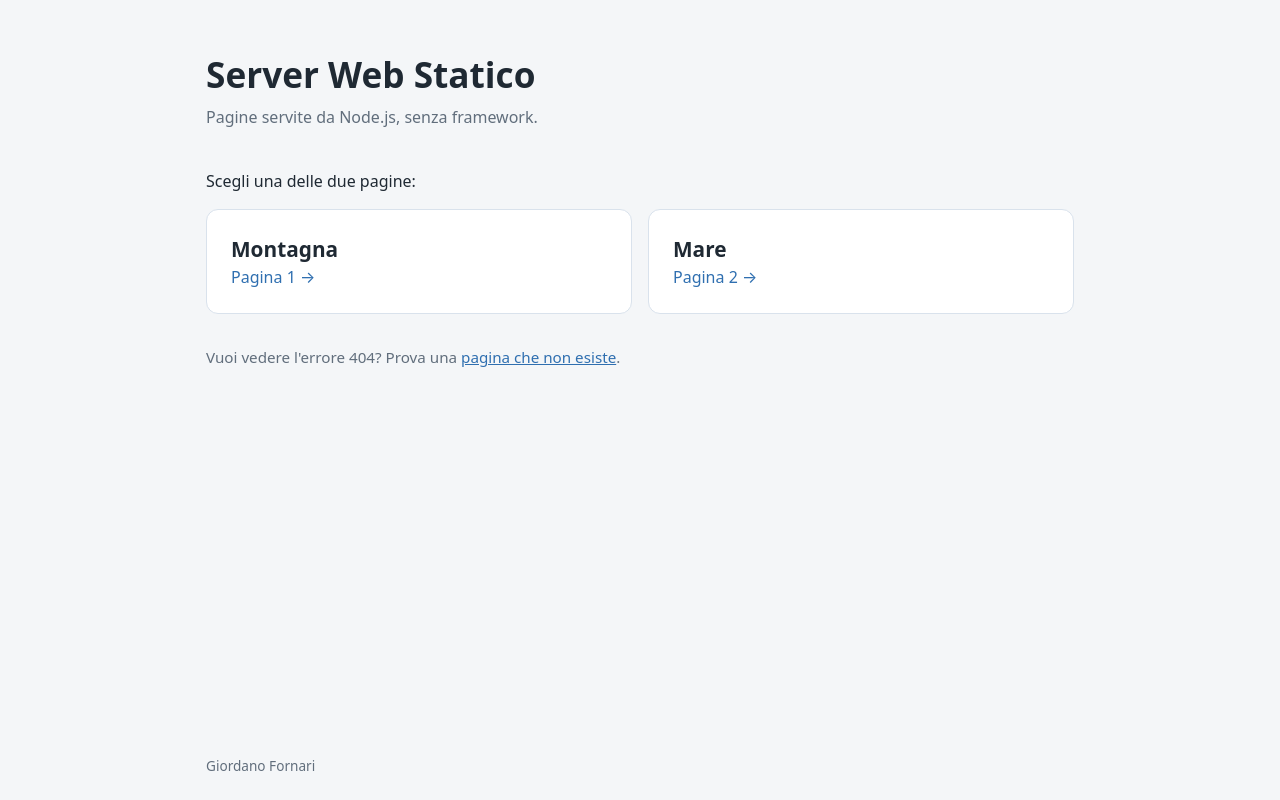
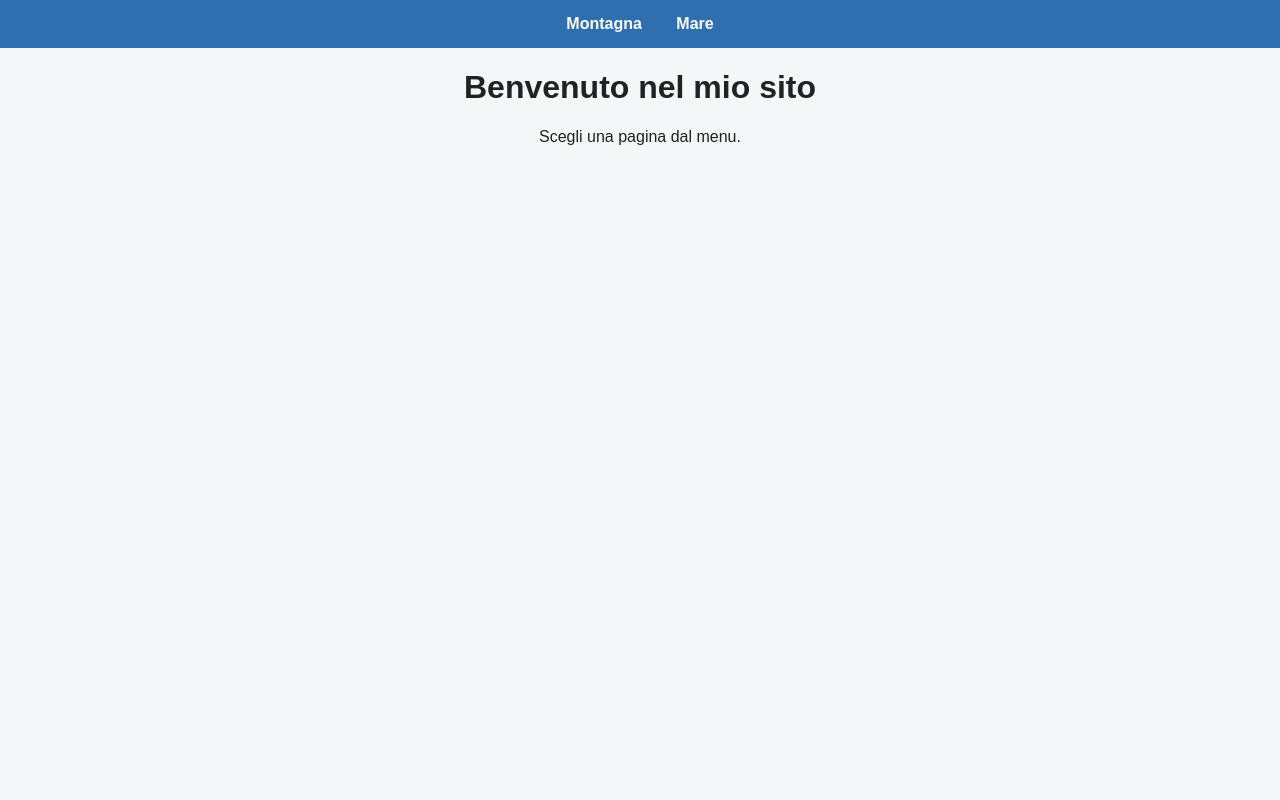
Before and after one commit to bigBrodyG/DIYJavaScript, a plain HTML site: page ServerWebStatico/public/index.html in a window 1280 px wide. Drawn offline with Linux system fonts and the light colour scheme.

Commit message:
refactor: slim ServerWebStatico (Css folder, images in public, basic 404)

```diff
--- /dev/null
+++ b/ServerWebStatico/Css/style.css
@@ -0,0 +1,28 @@
+body {
+    margin: 0;
+    font-family: Arial, sans-serif;
+    background: #f4f6f8;
+    color: #222;
+    text-align: center;
+}
+
+nav {
+    background: #2f6fb0;
+    padding: 15px;
+}
+
+nav a {
+    color: white;
+    text-decoration: none;
+    font-weight: bold;
+    margin: 0 15px;
+}
+
+nav a:hover {
+    text-decoration: underline;
+}
+
+img {
+    max-width: 90%;
+    border-radius: 10px;
+}
--- a/ServerWebStatico/css/style.css
+++ /dev/null
@@ -1,148 +0,0 @@
-/* Foglio di stile del server web statico - Autore: Giordano Fornari */
-
-:root {
-    --sfondo: #f4f6f8;
-    --testo: #1f2933;
-    --tenue: #616e7c;
-    --card: #ffffff;
-    --bordo: #d9e2ec;
-    --accento: #2f6fb0;
-}
-
-/* tema scuro se il sistema lo preferisce */
-@media (prefers-color-scheme: dark) {
-    :root {
-        --sfondo: #14181d;
-        --testo: #e4e7eb;
-        --tenue: #9aa5b1;
-        --card: #1f252c;
-        --bordo: #323b45;
-        --accento: #7fb3e8;
-    }
-}
-
-* {
-    box-sizing: border-box;
-}
-
-body {
-    margin: 0;
-    min-height: 100vh;
-    display: flex;
-    flex-direction: column;
-    font-family: system-ui, -apple-system, "Segoe UI", Roboto, sans-serif;
-    line-height: 1.5;
-    background: var(--sfondo);
-    color: var(--testo);
-}
-
-header,
-main,
-footer {
-    width: 100%;
-    max-width: 900px;
-    margin: 0 auto;
-    padding: 0 16px;
-}
-
-header {
-    padding-top: 48px;
-}
-
-header h1 {
-    margin: 0;
-    font-size: 2.2rem;
-}
-
-header p {
-    margin: 4px 0 0;
-    color: var(--tenue);
-}
-
-main {
-    flex: 1;
-    padding-top: 24px;
-    padding-bottom: 48px;
-}
-
-a {
-    color: var(--accento);
-}
-
-/* home: i due link come card */
-.scelte {
-    display: grid;
-    grid-template-columns: repeat(auto-fit, minmax(220px, 1fr));
-    gap: 16px;
-    margin: 16px 0 32px;
-}
-
-.card {
-    display: block;
-    padding: 24px;
-    background: var(--card);
-    border: 1px solid var(--bordo);
-    border-radius: 12px;
-    text-decoration: none;
-    color: var(--testo);
-    transition: border-color 0.15s, transform 0.15s;
-}
-
-.card:hover {
-    border-color: var(--accento);
-    transform: translateY(-2px);
-}
-
-.card .titolo {
-    display: block;
-    font-size: 1.3rem;
-    font-weight: 600;
-}
-
-.card .sotto {
-    color: var(--accento);
-}
-
-.nota {
-    color: var(--tenue);
-    font-size: 0.95rem;
-}
-
-/* pagine con l'immagine */
-figure {
-    margin: 0 0 24px;
-}
-
-figure img {
-    display: block;
-    width: 100%;
-    height: auto;
-    border-radius: 12px;
-}
-
-figcaption {
-    margin-top: 8px;
-    color: var(--tenue);
-    font-size: 0.9rem;
-}
-
-.indietro {
-    font-weight: 600;
-    text-decoration: none;
-}
-
-.indietro:hover {
-    text-decoration: underline;
-}
-
-/* pagina 404 */
-.codice {
-    font-size: 4rem;
-    color: var(--accento);
-}
-
-footer {
-    padding-bottom: 24px;
-    color: var(--tenue);
-    font-size: 0.85rem;
-}
--- a/ServerWebStatico/public/index.html
+++ b/ServerWebStatico/public/index.html
@@ -1,39 +1,18 @@
 <!DOCTYPE html>
-<!-- Home del server web statico - Autore: Giordano Fornari -->
 <html lang="it">
 <head>
     <meta charset="UTF-8">
     <meta name="viewport" content="width=device-width, initial-scale=1.0">
-    <title>Home - Server Statico</title>
-    <link rel="stylesheet" href="/css/style.css">
+    <title>Home</title>
+    <link rel="stylesheet" href="/Css/style.css">
 </head>
 <body>
-    <header>
-        <h1>Server Web Statico</h1>
-        <p>Pagine servite da Node.js, senza framework.</p>
-    </header>
+    <nav>
+        <a href="/pagina1.html">Montagna</a>
+        <a href="/pagina2.html">Mare</a>
+    </nav>
 
-    <main>
-        <p>Scegli una delle due pagine:</p>
-
-        <!-- i due link alle pagine con l'immagine -->
-        <nav class="scelte">
-            <a class="card" href="/pagina1.html">
-                <span class="titolo">Montagna</span>
-                <span class="sotto">Pagina 1 &rarr;</span>
-            </a>
-            <a class="card" href="/pagina2.html">
-                <span class="titolo">Mare</span>
-                <span class="sotto">Pagina 2 &rarr;</span>
-            </a>
-        </nav>
-
-        <!-- link a una pagina che non esiste, per vedere il 404 -->
-        <p class="nota">
-            Vuoi vedere l'errore 404? Prova una <a href="/pagina-che-non-esiste.html">pagina che non esiste</a>.
-        </p>
-    </main>
-
-    <footer>Giordano Fornari</footer>
+    <h1>Benvenuto nel mio sito</h1>
+    <p>Scegli una pagina dal menu.</p>
 </body>
 </html>
```
Also changed, not shown: ServerWebStatico/public/404.html (deleted, +0 -23 lines), ServerWebStatico/public/pagina1.html (+7 -18 lines), ServerWebStatico/public/pagina2.html (+7 -18 lines), ServerWebStatico/server.js (+22 -79 lines), ServerWebStatico/README.md (deleted), ServerWebStatico/public/img/mare.jpg (renamed from ServerWebStatico/img/mare.jpg), ServerWebStatico/public/img/montagna.png (renamed from ServerWebStatico/img/montagna.png).
